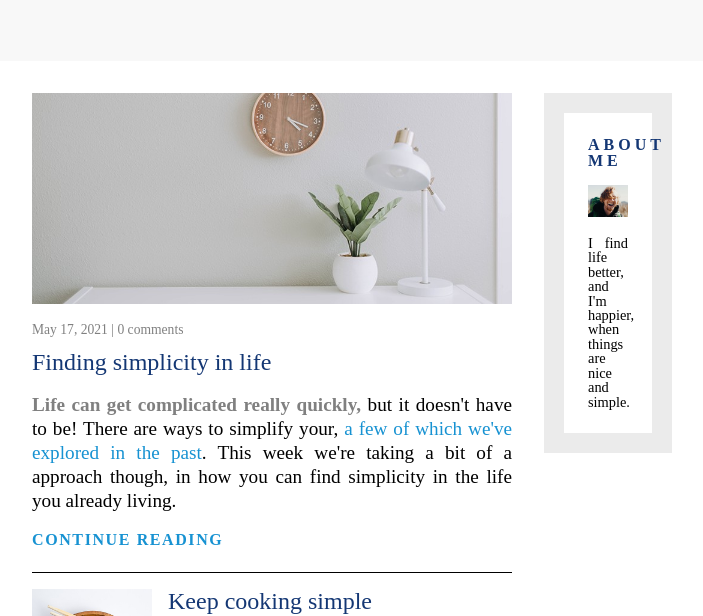
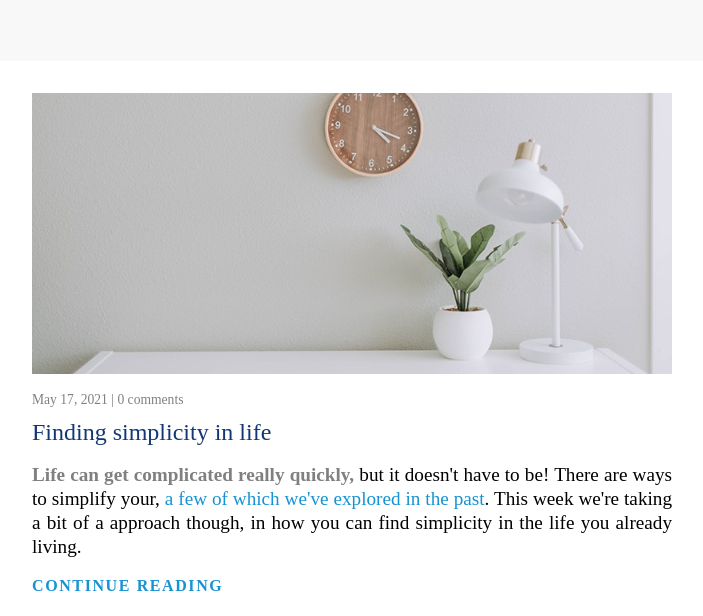
Before and after one commit to HarihanthKumar/responsive-webpage, a plain HTML site: page index.html in a window 1280 px wide. Shown: the part 131-747 px from the top of the page, without its empty margins (288-991 px from the left). Drawn offline with Linux system fonts and the light colour scheme.

Commit message:
Edited style.css to add the media query to adjust the size of the container

```diff
--- a/css/style.css
+++ b/css/style.css
@@ -158,8 +158,6 @@ h2{
     letter-spacing: 0.25em;
 }
 
-
-
 @media screen and (max-width: 650px) {
     .container{
         width: 100%;
@@ -196,3 +194,14 @@ h2{
     }
 
 }
+
+@media screen and (min-width: 651px) and (max-width: 1450px) {
+    .main-container{
+        flex-direction: column;
+    }
+
+    .main-left-panel, .main-right-panel{
+        width: 100%;
+    }
+
+}
```
